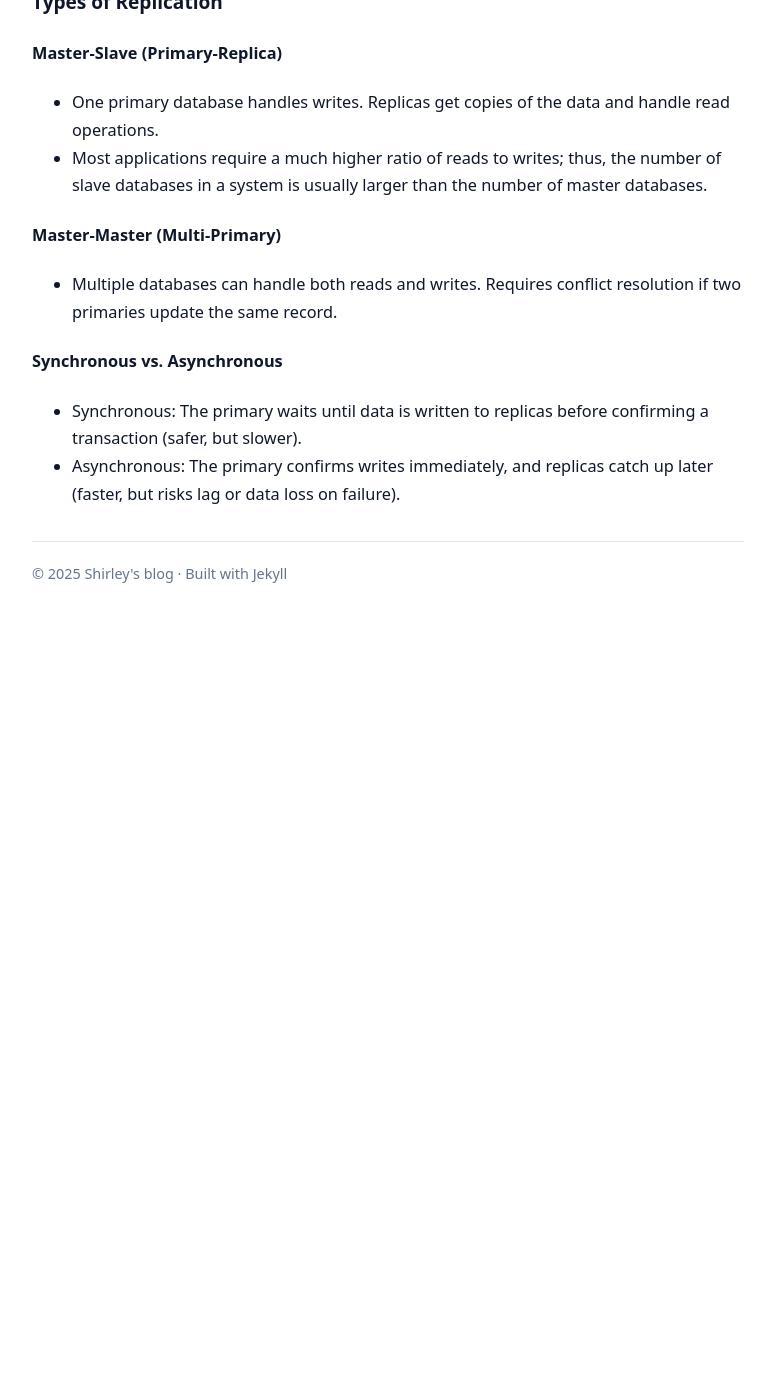
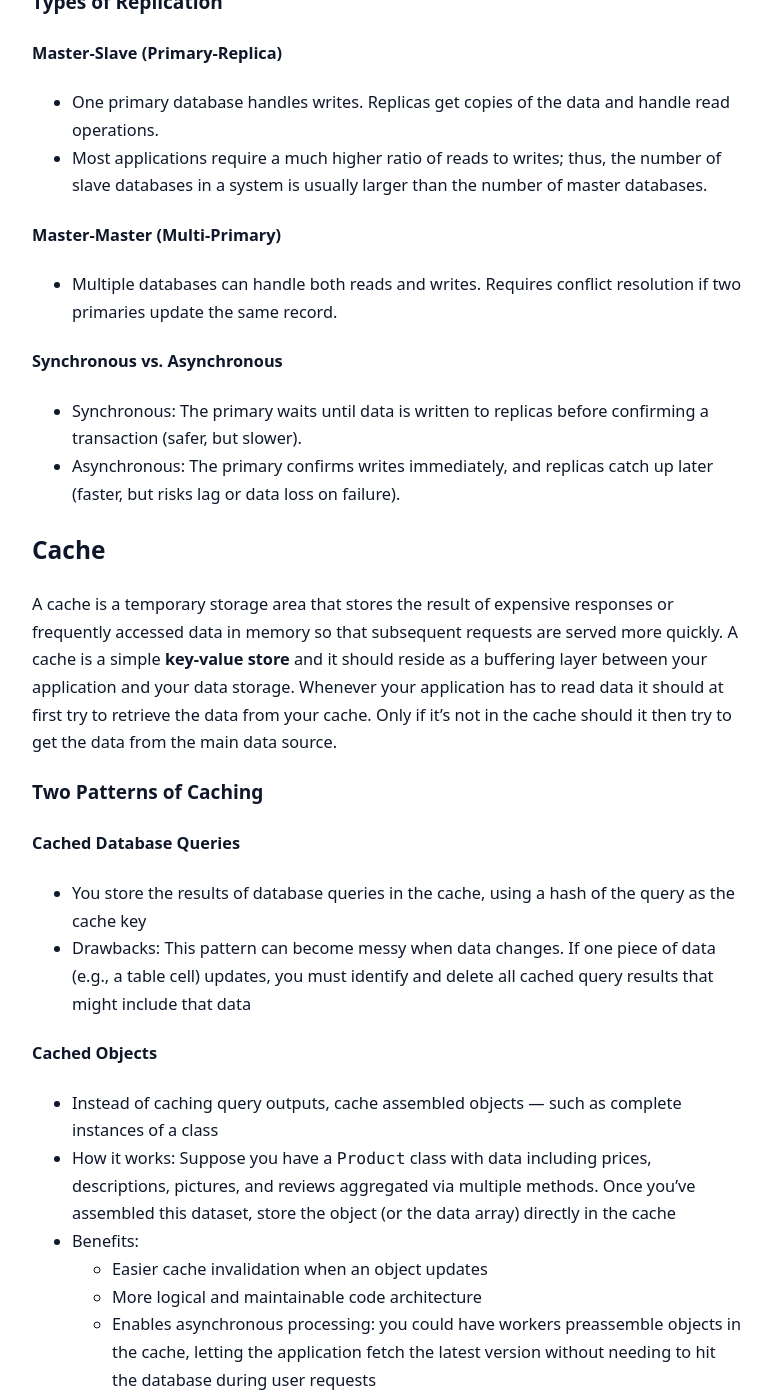
Before and after one commit to Shirleyxxy/shirleyxxy.github.io, a Jekyll site: the page built from _posts/2025-08-24-scalability.md, in a window 1280 px wide and 1400 px high, scrolled down 1441 px. Shown: the whole window, without its empty margins (252-1024 px from the left). Built offline with Jekyll 4.4.1, drawn with Linux system fonts in a browser that asks for light colours; before the commit the page ends 2071 px from its top, so only the background shows below that; some of the changed text lies outside the part shown.

Commit message:
add notes for cache

```diff
--- a/_posts/2025-08-24-scalability.md
+++ b/_posts/2025-08-24-scalability.md
@@ -49,3 +49,29 @@ Database replication is the process of copying and maintaining data across multi
 #### Synchronous vs. Asynchronous
 - Synchronous: The primary waits until data is written to replicas before confirming a transaction (safer, but slower).
 - Asynchronous: The primary confirms writes immediately, and replicas catch up later (faster, but risks lag or data loss on failure).
+
+
+## Cache
+A cache is a temporary storage area that stores the result of expensive responses or frequently accessed data in memory so that subsequent requests are served more quickly. A cache is a simple **key-value store** and it should reside as a buffering layer between your application and your data storage. Whenever your application has to read data it should at first try to retrieve the data from your cache. Only if it’s not in the cache should it then try to get the data from the main data source.
+
+### Two Patterns of Caching
+
+#### Cached Database Queries
+- You store the results of database queries in the cache, using a hash of the query as the cache key
+- Drawbacks: This pattern can become messy when data changes. If one piece of data (e.g., a table cell) updates, you must identify and delete all cached query results that might include that data
+
+#### Cached Objects
+- Instead of caching query outputs, cache assembled objects — such as complete instances of a class
+- How it works: Suppose you have a `Product` class with data including prices, descriptions, pictures, and reviews aggregated via multiple methods. Once you've assembled this dataset, store the object (or the data array) directly in the cache
+- Benefits:
+    - Easier cache invalidation when an object updates
+    - More logical and maintainable code architecture
+    - Enables asynchronous processing: you could have workers preassemble objects in the cache, letting the application fetch the latest version without needing to hit the database during user requests
+
+
+### Considerations for using cache
+- **Decide when to use cache:** consider using cache when data is read frequently but modified infrequently.
+- **Expiration policy:** it is advisable not to make the expiration date too short as this will cause the system to reload data from database too frequently. Meanwhile, it is advisable not to make the expiration date too long as the data can become stale.
+- **Consistency:** keep the data store and the cache in sync.
+- **Mitigating failures:** multiple cache servers across different data centers are recommended to avoid SPOF (single point of failure)
+- **Eviction policy:** once the cache is full, any requests to add items to the cache might cause existing items to be removed. This is called cache eviction. **Least-recently-used (LRU)** is the most popular cache eviction policy.
```
